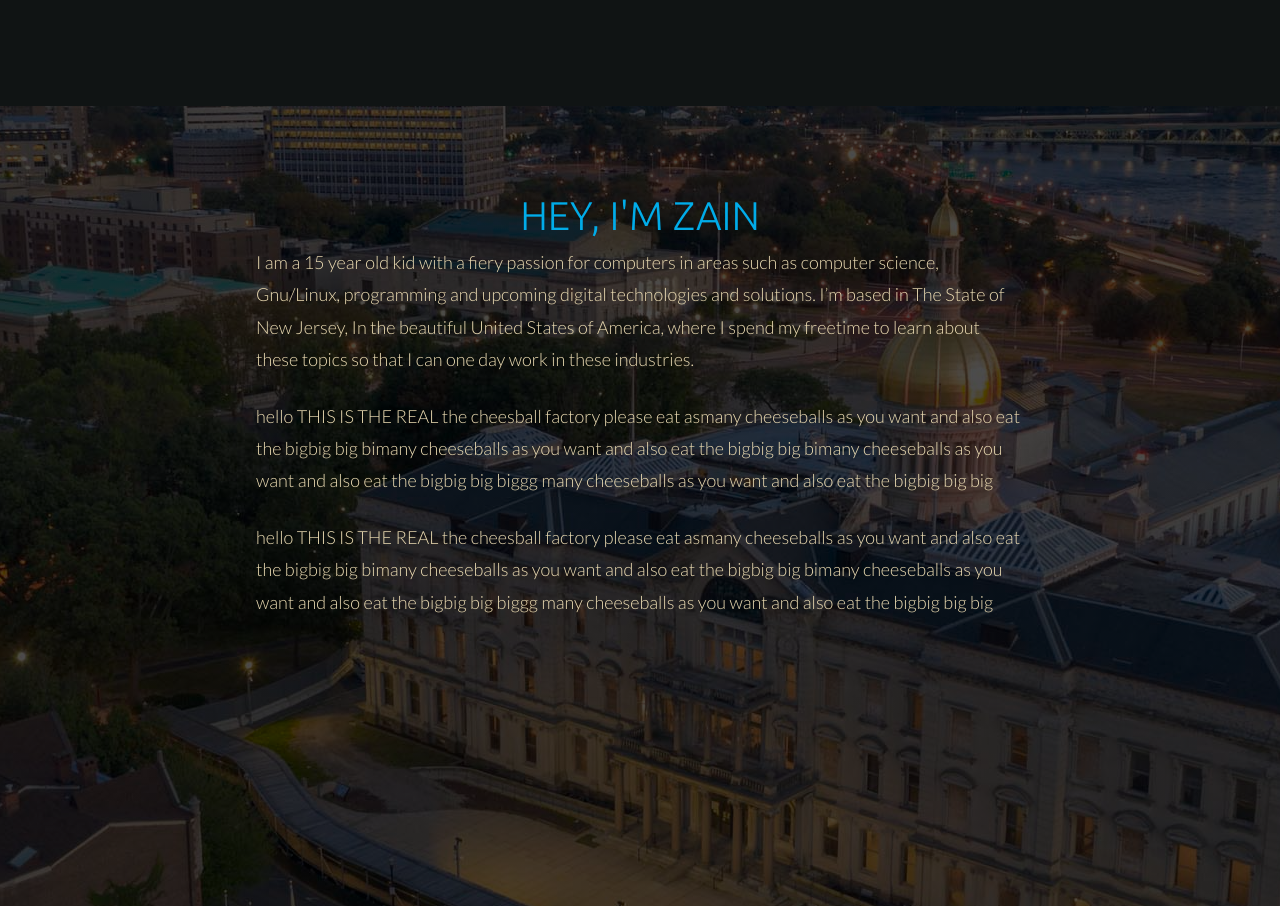
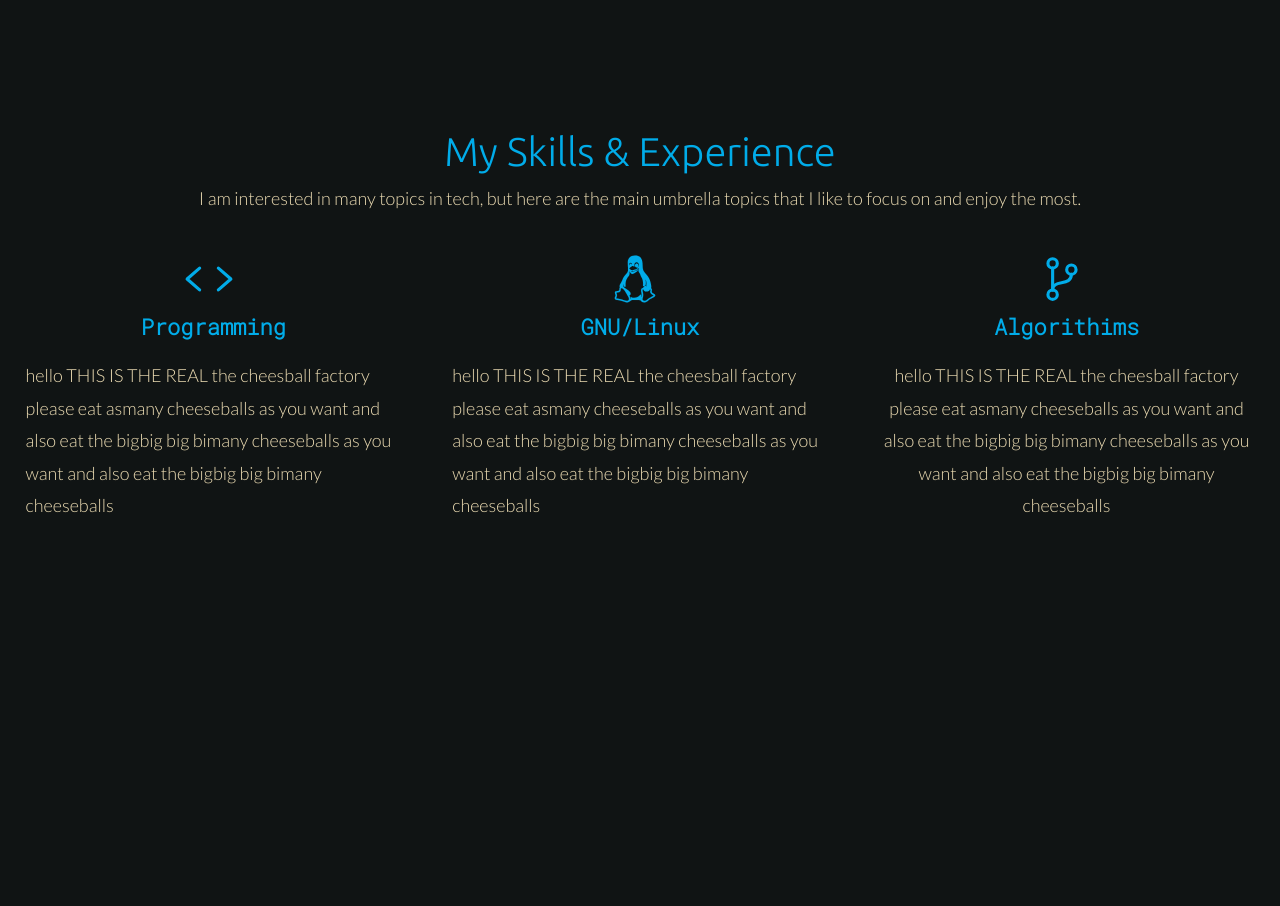
Before and after one commit to Zain-Jadoon/Zain-Jadoon.github.io, a plain HTML site: page index.html in a window 1280 px wide. Shown: the part 694-1600 px from the top of the page. Drawn offline with nearby package versions, Linux system fonts and the light colour scheme.

Commit message:
skills section added

```diff
--- a/css/style.css
+++ b/css/style.css
@@ -19,16 +19,18 @@ body{
 header{
 	height: 100vh;
 	width: 100vw;
+
 }
 
 canvas {
 	width: 100%;
 	height: 100%;
+	display:block;
 
 }
-section{
+.section-about{
 	background-image: linear-gradient(rgba(0,0,0, 0.7), rgba(0,0,0, 0.7)),url("img/nj-statehouse.jpg");
-	height:100vh;
+	min-height:100vh;
 	background-position:center;
 }
 
@@ -52,7 +54,14 @@ p{
 	color: #01ace9;
 	text-align: center;
 	font-weight: 300;
-	margin-top: 1rem;
+	margin-top: .5rem;
+	padding-top: .5rem;
+}
+.pfp{
+	display: block;
+	margin-left:auto;
+	margin-right: auto;
+	height:10rem;
 }
 .about-me-text{
     width:60%;
@@ -62,3 +71,25 @@ p{
 .section-about{
     padding-top: 4rem;
 }
+.section-skills{
+	min-height:100vh;
+	min-width: 100vw;
+	background-position:center;
+}
+h3{
+	text-align: center;
+	color:#01ace9;
+	padding-bottom: 1rem;
+}
+.skills-sentence{
+	text-align: center;
+}
+.row{
+	padding-top: 2em;
+}
+ion-icon{
+	font-size: 50px;
+	color:#01ace9;
+	padding-left:42%;
+	padding-right: auto;
+}
--- a/index.html
+++ b/index.html
@@ -17,9 +17,32 @@
 		<header>
 			<canvas id="canvas"></canvas>
 		</header>
-		<script src="js/pong.js"></script>
+			<section class="section-skills">
+			<h2 class ="sub-heading">My Skills & Experience</h2>
+			<p class="center">I am interested in many topics in tech, but here are the main umbrella topics that I like to focus on and enjoy the most.</p>
+
+			<div class="row">
+				<div class="col-4">
+					<ion-icon name="code-outline"></ion-icon>
+					<h3>Programming</h3>
+					<p>hello THIS IS THE REAL the cheesball factory please eat asmany cheeseballs as you want and also eat the bigbig big bimany cheeseballs as you want and also eat the bigbig big bimany cheeseballs</p>
+				</div>
+				<div class="col-4">
+					<ion-icon name="logo-tux"></ion-icon>
+					<h3>GNU/Linux</h3>
+					<p>hello THIS IS THE REAL the cheesball factory please eat asmany cheeseballs as you want and also eat the bigbig big bimany cheeseballs as you want and also eat the bigbig big bimany cheeseballs</p>
+
+				</div>
+				<div class="col-4">
+					<ion-icon name="git-branch-outline"></ion-icon>
+					<h3>Algorithims<h3>
+					<p>hello THIS IS THE REAL the cheesball factory please eat asmany cheeseballs as you want and also eat the bigbig big bimany cheeseballs as you want and also eat the bigbig big bimany cheeseballs</p>
+
+				</div>
+			</div>
+		</section>
 		<section class="section-about">
-			</img src="ZainLogo.jpg">
+			<img class = "pfp" src="Frame786.png">
 			<h2 class="sub-heading">HEY, I'M ZAIN</h2>
 			<div class="about-me-text">
 				<p class="about-me-paragraph">I am a 15 year old kid with a fiery passion for computers in areas such as computer science, Gnu/Linux, programming and upcoming digital technologies and solutions. I’m based in The State of New Jersey, In the beautiful United States of America, where I spend my freetime to learn about these topics so that I can one day work in these industries.</p>
@@ -27,9 +50,14 @@
 				<p class="about-me-paragraph">hello THIS IS THE REAL the cheesball factory please eat asmany cheeseballs as you want and also eat the bigbig big bimany cheeseballs as you want and also eat the bigbig big bimany cheeseballs as you want and also eat the bigbig big biggg many cheeseballs as you want and also eat the bigbig big big</p>
 				<br>
 				<p class="about-me-paragraph">hello THIS IS THE REAL the cheesball factory please eat asmany cheeseballs as you want and also eat the bigbig big bimany cheeseballs as you want and also eat the bigbig big bimany cheeseballs as you want and also eat the bigbig big biggg many cheeseballs as you want and also eat the bigbig big big</p>
+				<br>
+
 
 			</div>
 		</section>
+		<script src="js/pong.js"></script>
+		<script type="module" src="https://unpkg.com/ionicons@5.5.2/dist/ionicons/ionicons.esm.js"></script>
+<script nomodule src="https://unpkg.com/ionicons@5.5.2/dist/ionicons/ionicons.js"></script>
 	</body>
 
 </html>
```
Also changed, not shown: Frame 69.png (added), Frame420.png (added), Frame786.png (added), ZainLogodiff.png (added), wave2.svg (added), waves.svg (added), 2 other files.
